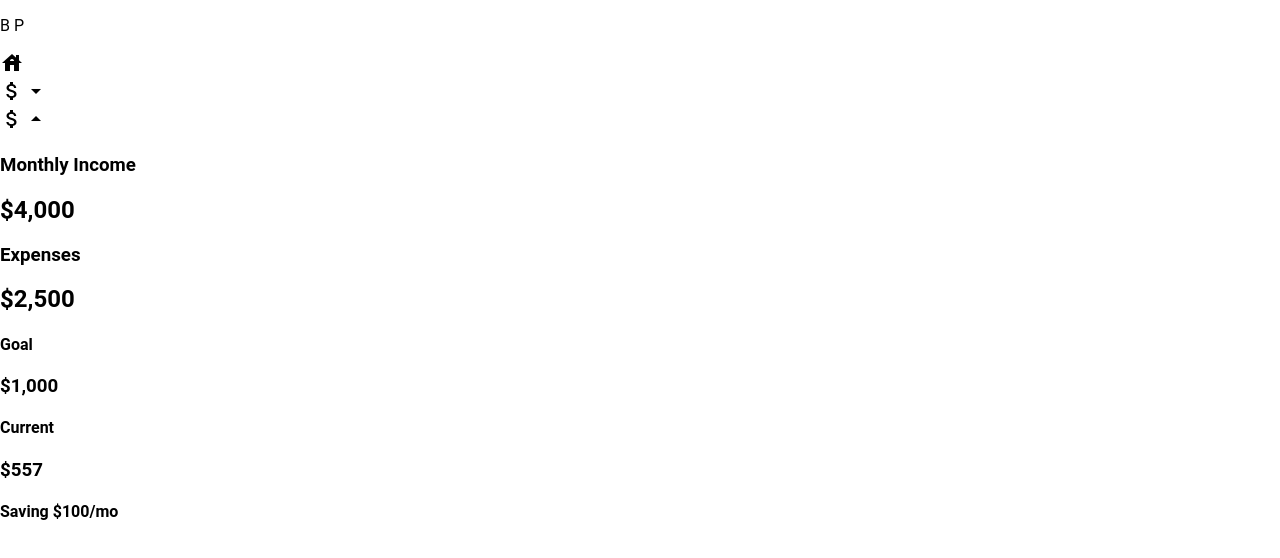
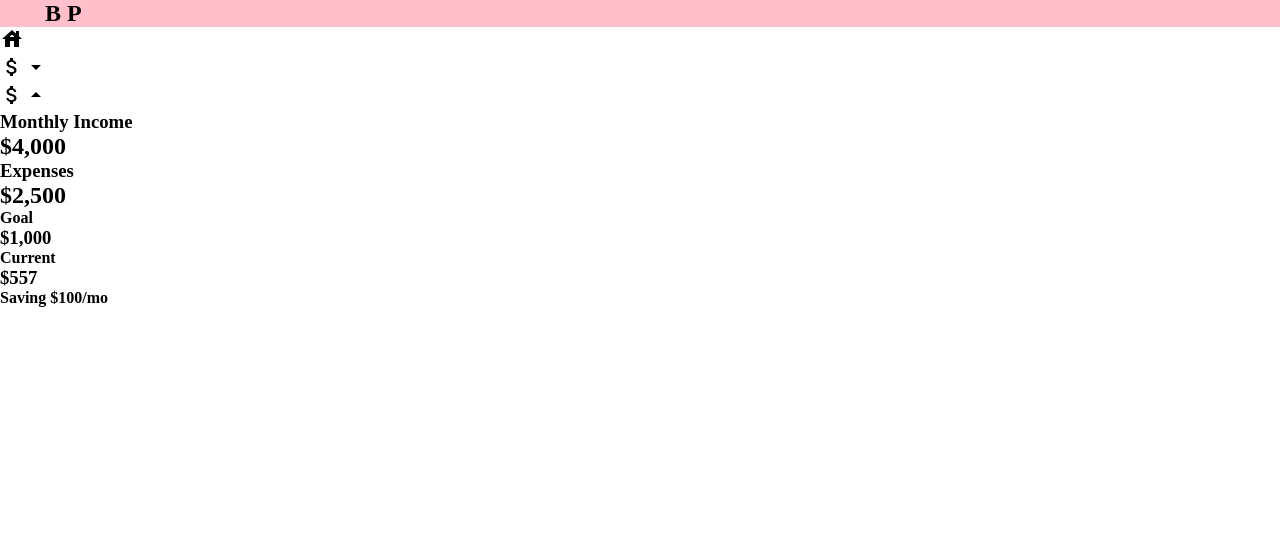
Before and after one commit to ulisesgomez120/budgetPlanner, an Angular app: page / in a window 1280 px wide. Shown: the top 558 px of the page. Built offline with nearby package versions, Linux system fonts and the light colour scheme.

Commit message:
added some global resets and inital styling to dashboard

```diff
--- a/src/app/components/dashboard/dashboard.component.html
+++ b/src/app/components/dashboard/dashboard.component.html
@@ -1,5 +1,5 @@
 <header class="dashboard-header">
-  <p class="logo">B <span class="logo-acent-color">P</span></p>
+  <h2 class="logo">B <span class="logo-acent-color">P</span></h2>
 </header>
 <main class="dashboard-flex-container">
   <aside class="dashboard-nav">
--- a/src/app/components/dashboard/dashboard.component.scss
+++ b/src/app/components/dashboard/dashboard.component.scss
@@ -0,0 +1,6 @@
+.dashboard-header {
+  display: flex;
+  width: 100vw;
+  background-color: pink;
+  padding-left: 45px;
+}
--- a/src/styles.scss
+++ b/src/styles.scss
@@ -28,5 +28,12 @@ $budgetPlanner-theme: mat-light-theme($budgetPlanner-primary, $budgetPlanner-acc
 
 /* You can add global styles to this file, and also import other style files */
 
-html, body { height: 100%; }
-body { margin: 0; font-family: Roboto, "Helvetica Neue", sans-serif; }
+* {
+  margin: 0;
+  padding: 0;
+  box-sizing: border-box;
+}
+
+html, body {
+  height: 100%;
+  }
```
